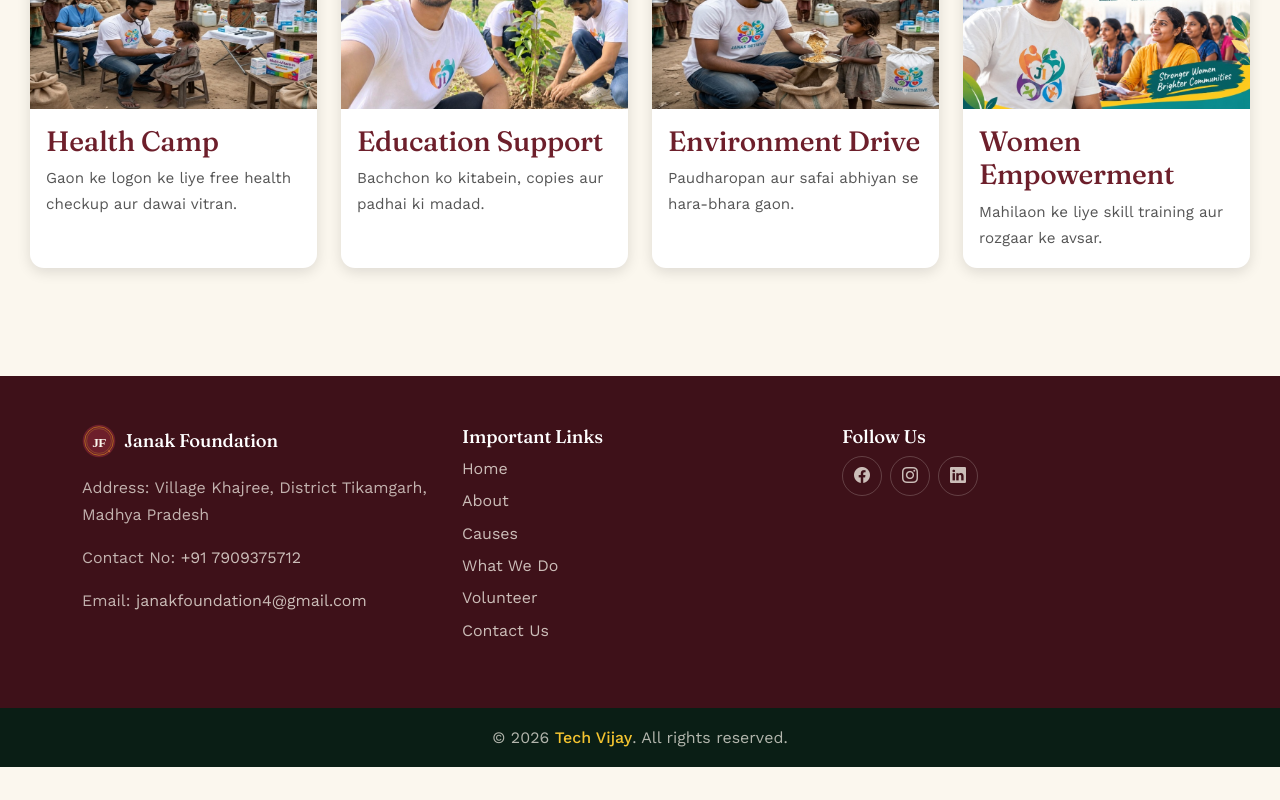
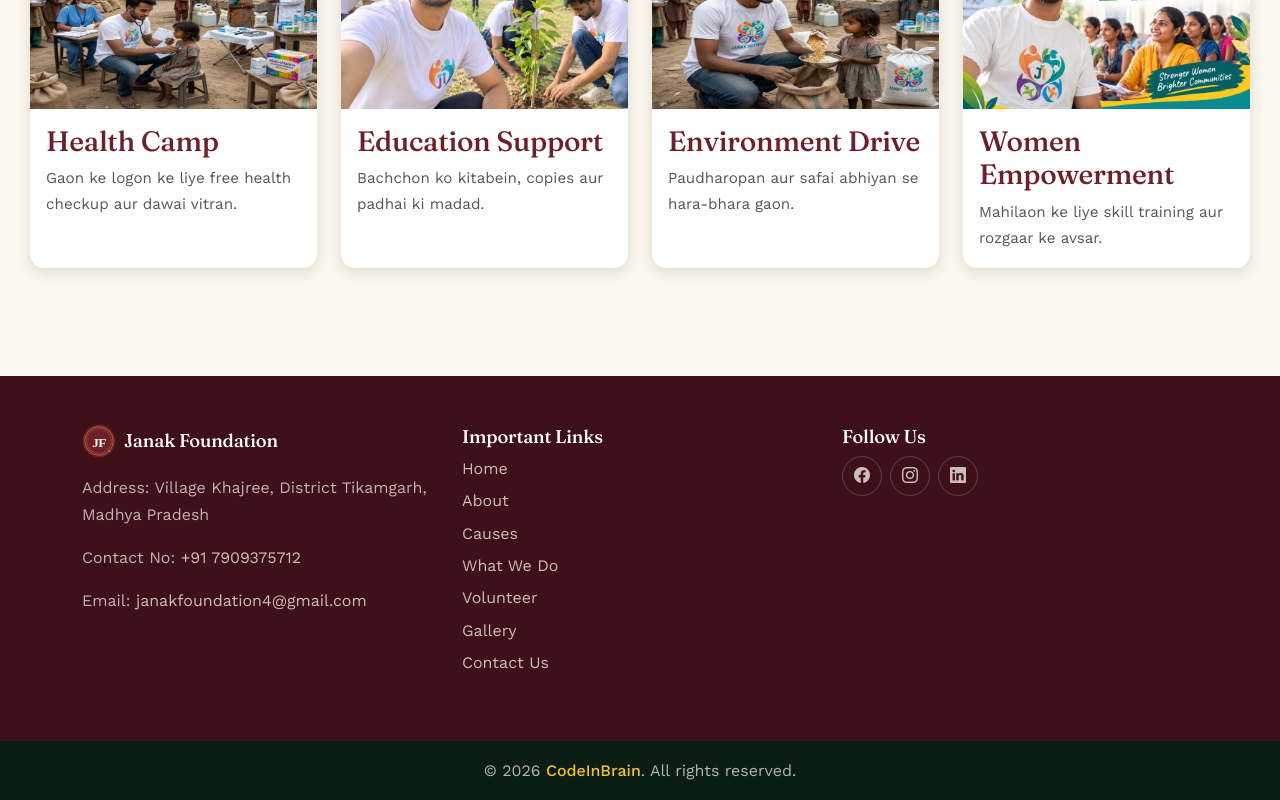
Before and after one commit to Vijayit70/janak-foundation, a React (Vite) app: page /gallery in a window 1280 px wide. Shown: the part 1674-2474 px from the top of the page. Before the commit the page ends 2441 px from the top, so only its background shows below. Built offline with nearby package versions, Linux system fonts and the light colour scheme.

Commit message:
Add 'Gallery' link to footer navigation

```diff
--- a/src/components/Footer.jsx
+++ b/src/components/Footer.jsx
@@ -6,6 +6,7 @@ const quickLinks = [
   { to: '/causes', label: 'Causes' },
   { to: '/work', label: 'What We Do' },
   { to: '/volunteer', label: 'Volunteer' },
+  { to: '/gallery', label: 'Gallery' },
   { to: '/contact', label: 'Contact Us' },
 ]
 
@@ -89,7 +90,7 @@ export default function Footer() {
       <div className="footer-bottom-bar py-3 text-center">
         <p className="mb-0 footer-bottom-content">
           <span className="fb-item fb-made">
-            &copy; 2026 <span className="text-orange">Tech Vijay</span>. All
+            &copy; 2026 <span className="text-orange">CodeInBrain</span>. All
             rights reserved.
           </span>
         </p>
```
